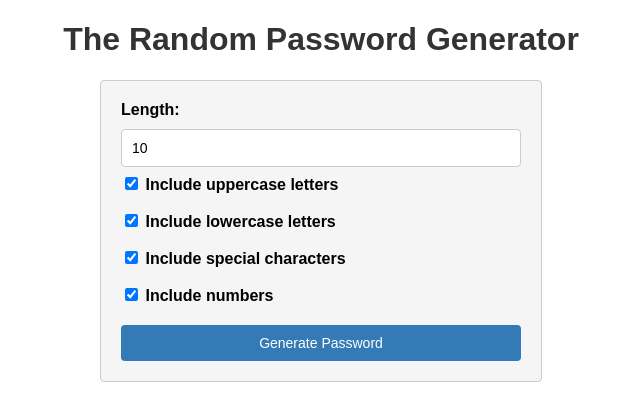
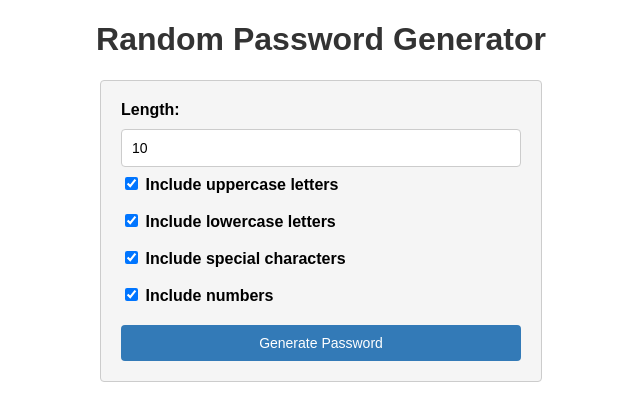
Before and after one commit to mahdistz/Random_Password_Generator, a Flask app: page / in a window 1280 px wide. Shown: the top 420 px of the page, without its empty margins (319-959 px from the left). Run offline with Flask 3, Linux system fonts and the light colour scheme.

Commit message:
fix title of html page

```diff
--- a/templates/index.html
+++ b/templates/index.html
@@ -1,11 +1,11 @@
 <!DOCTYPE html>
 <html>
 <head>
-    <title>The Random Password Generator</title>
+    <title>Random Password Generator</title>
     <link rel="stylesheet" href="{{ url_for('static', filename='styles.css') }}">
 </head>
 <body>
-<h1>The Random Password Generator</h1>
+<h1>Random Password Generator</h1>
 <form method="POST" action="/" onsubmit="return validateForm()">
     <div>
         <label for="length">Length:</label>
```
